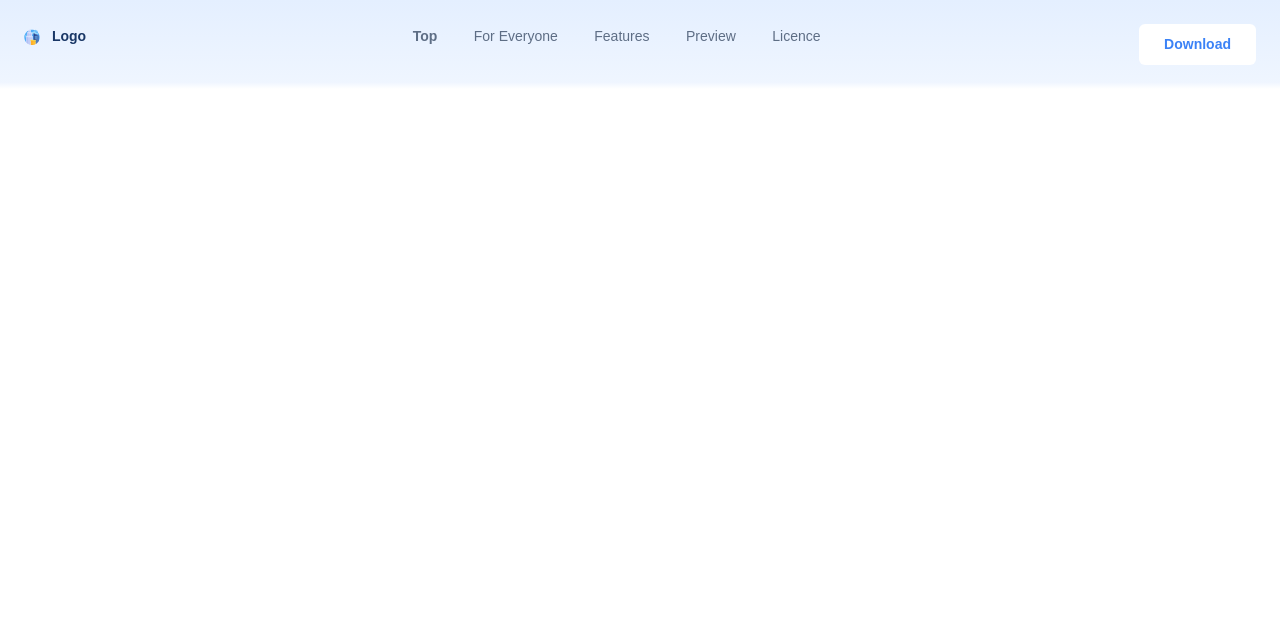
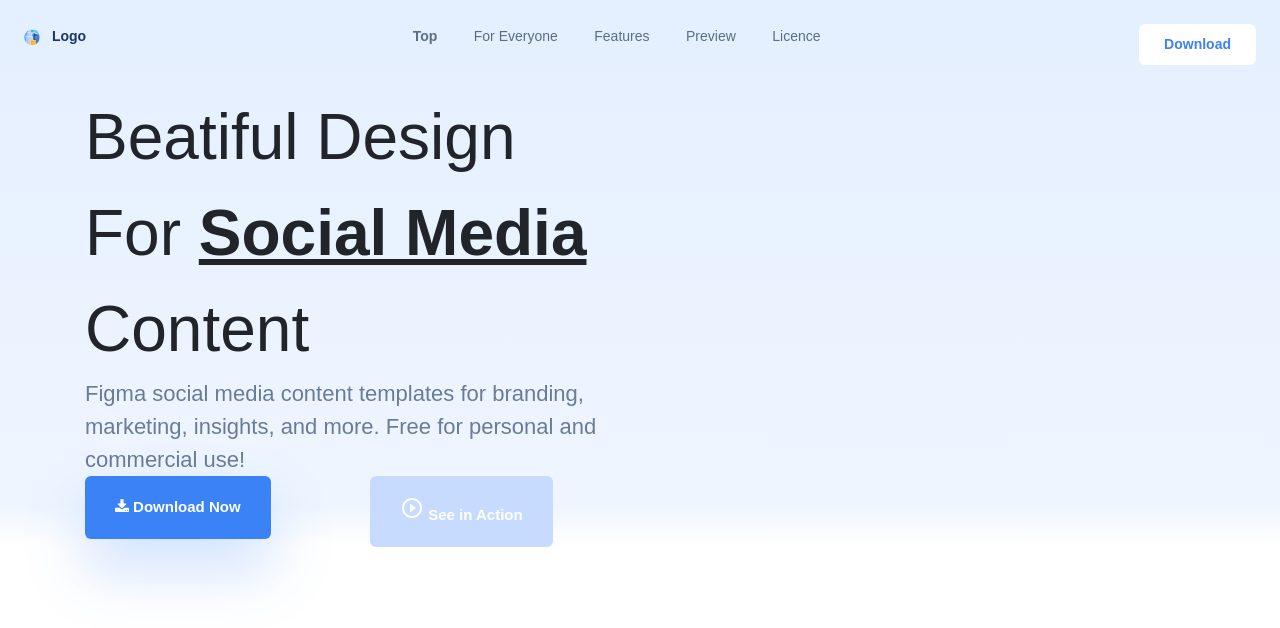
Before and after one commit to pamnanaimanish169/bootstrap-memory, a plain HTML site: page landing-page/index.html in a window 1280 px wide. Drawn offline with nearby package versions, Linux system fonts and the light colour scheme.

Commit message:
Beatiful Design & content section

```diff
--- a/landing-page/index.html
+++ b/landing-page/index.html
@@ -8,6 +8,8 @@
     <title>Hello World!</title>
     <link rel="stylesheet" href="./bootstrap-4.0.0-dist/css/bootstrap.min.css">
     <link rel="stylesheet" href="./style.css">
+    <link rel="stylesheet" href="https://cdnjs.cloudflare.com/ajax/libs/font-awesome/4.7.0/css/font-awesome.min.css">
+    <link href="https://fonts.googleapis.com/icon?family=Material+Icons" rel="stylesheet">
 </head>
 
 <body>
@@ -15,6 +17,7 @@
     <div    class="parent-container">
         <div    class="container stretch">
             <div class="row first-section">
+                <!-- Header START -->
                 <div class="content p-4">
                     <div class="header d-flex justify-content-between">
                         <div    class="logo-div">
@@ -38,22 +41,56 @@
 
                     </div>
                 </div>
+                <!-- Header END -->
+
+                <!-- Beatiful Design START -->
+                <div class="container   d-flex  justify-content-between">
+
+                    <div class="row">
+                        <div class="col">
+                            <div    class="heading">
+                                Beatiful Design For <b><u>Social Media</u></b> Content
+                            </div>
+
+                            <div    class="column-content">
+                                Figma social media content templates for branding, marketing, insights, and more. Free for personal and commercial use!
+                            </div>
+
+                            <div class="content-buttons">
+                                <div class="row">
+                                    <div class="col">
+                                        <button class="download-now">
+                                            <i class="fa fa-download"></i>
+                                            Download Now
+                                        </button>
+                                    </div>
+                                    <div class="col">
+
+                                        <button class="see-in-action">
+                                            <i class="material-icons">play_circle_outline</i>
+                                            See in Action
+                                        </button>
+                                    </div>
+                                </div>
+                            </div>
+                        </div>
+                        <div class="col"></div>
+                    </div>
+                </div>
+                <!-- Beautiful Design END -->
             </div>
         </div>
     </div>
     <!-- Body END -->
 
     <!-- Scripts to load the bootstrap and others -->
-    <script src=""
-        integrity="sha384-KJ3o2DKtIkvYIK3UENzmM7KCkRr/rE9/Qpg6aAZGJwFDMVNA/GpGFF93hXpG5KkN"
-        crossorigin="anonymous"></script>
     <script src="https://cdnjs.cloudflare.com/ajax/libs/popper.js/1.12.9/umd/popper.min.js"
         integrity="sha384-ApNbgh9B+Y1QKtv3Rn7W3mgPxhU9K/ScQsAP7hUibX39j7fakFPskvXusvfa0b4Q"
         crossorigin="anonymous"></script>
     <script src="./bootstrap-4.0.0-dist/js/bootstrap.min.js"
         integrity="sha384-JZR6Spejh4U02d8jOt6vLEHfe/JQGiRRSQQxSfFWpi1MquVdAyjUar5+76PVCmYl"
         crossorigin="anonymous"></script>
-        <script src="./script.js"></script>
+    <script src="./script.js"></script>
 </body>
 
 </html>
--- a/landing-page/style.css
+++ b/landing-page/style.css
@@ -35,12 +35,12 @@ body {
     font-size: 14px;
 }
 
-.icons  >   a   {
+.icons>a {
     color: rgba(0, 21, 51, 0.6);
     font-size: 14px;
 }
 
-.download-button    {
+.download-button {
     background: #FFFFFF;
     border-radius: 6px;
     border: none;
@@ -50,23 +50,53 @@ body {
     color: #3B82F6;
 }
 
-.header-active  {
+.header-active {
     font-weight: 600;
 }
 
-@media screen and (min-width:320px) and (max-width:767px)   {
+.heading {
+    font-size: 64px;
+}
+
+.column-content {
+    color: #697B98;
+    font-size: 22px;
+}
+
+.download-now {
+    background: #3B82F6;
+    box-shadow: 0px 30px 60px rgba(59, 130, 246, 0.25);
+    border-radius: 6px;
+    padding: 20px 30px;
+    border: none;
+    color: white;
+    font-size: 15px;
+    font-weight: 600;
+}
+
+.see-in-action  {
+    background: #C6DBFF;
+    border-radius: 6px;
+    padding: 20px 30px;
+    border: none;
+    color: white;
+    font-size: 15px;
+    font-weight: 600;
+}
+
+@media screen and (min-width:320px) and (max-width:767px) {
     .header {
         flex-direction: column;
     }
 
-    .icons  {
+    .icons {
         display: flex;
         flex-direction: column;
         margin-top: 5px;
         margin-bottom: 5px;
     }
 
-    .icons  >   a   {
+    .icons>a {
         padding: 5px;
     }
 }
```
